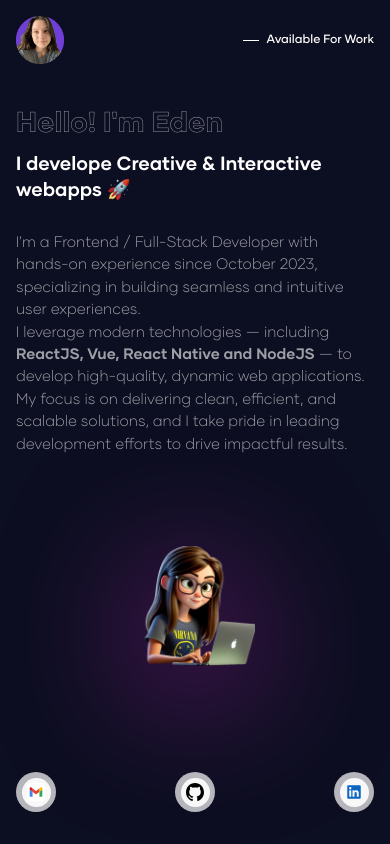
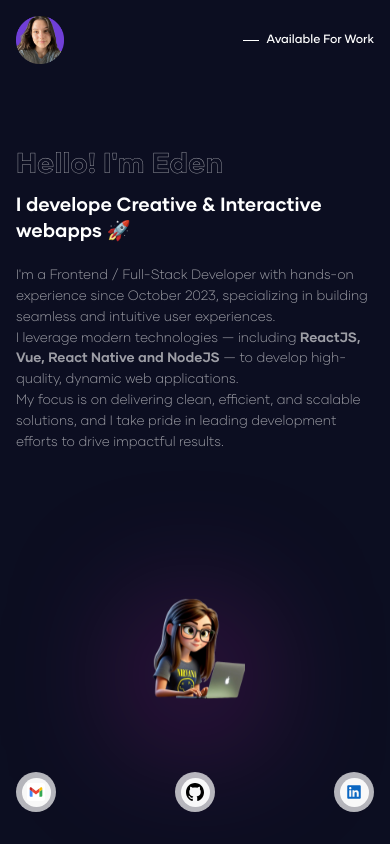
Before and after one commit to EdenRize/Eden-s-Portfolio, a React (Vite) app: page / in a window 390 px wide. Built offline with nearby package versions, Linux system fonts and the light colour scheme.

Commit message:
Fix hero

```diff
--- a/src/styles/basics/_full-section.scss
+++ b/src/styles/basics/_full-section.scss
@@ -1,5 +1,5 @@
 .full-section {
-    height: 100vh;
+    height: 100dvh;
     width: 100%;
     box-sizing: border-box;
     scroll-snap-align: start;
--- a/src/styles/cmps/_hero.scss
+++ b/src/styles/cmps/_hero.scss
@@ -9,7 +9,7 @@
     }
 
     @include for-mobile-layout {
-        padding: 1.5rem;
+        padding: 1rem;
     }
 
     @include for-narrow-layout {
@@ -25,6 +25,10 @@
         display: flex;
         flex-direction: column;
         gap: 0.5rem;
+
+        @media (max-width: 768px) {
+            margin-block: 1rem 0.5rem;
+        }
 
         h1,
         h2 {
@@ -117,7 +121,8 @@
         display: flex;
         flex-direction: column;
         flex-grow: 1;
-        justify-content: space-between;
+        justify-content: space-around;
+        gap: 1rem;
 
         @include for-narrow-layout {
             display: none;
@@ -140,21 +145,26 @@
                     font-size: 1.05rem;
                     line-height: 1.6rem;
                 }
+
+                @media (max-width: 768px) {
+                    font-size: 0.85rem;
+                    line-height: 1.3rem;
+                }
             }
         }
 
         .img-container {
             align-self: center;
-            margin-block: auto;
+            flex-shrink: 0;
 
             img {
-                width: 120px;
-                height: 120px;
+                width: 100px;
+                height: 100px;
                 animation: colorLoop 4s infinite alternate;
 
                 @include for-mobile-layout {
-                    width: 150px;
-                    height: 150px;
+                    width: 120px;
+                    height: 120px;
                 }
 
                 @include for-table-layout {
@@ -276,7 +286,11 @@
     }
 
     .socials-container {
-        margin-block: 1rem;
+        margin-block: 0.5rem;
+
+        @media (max-width: 768px) {
+            margin-bottom: 1rem;
+        }
     }
 }
 
```
